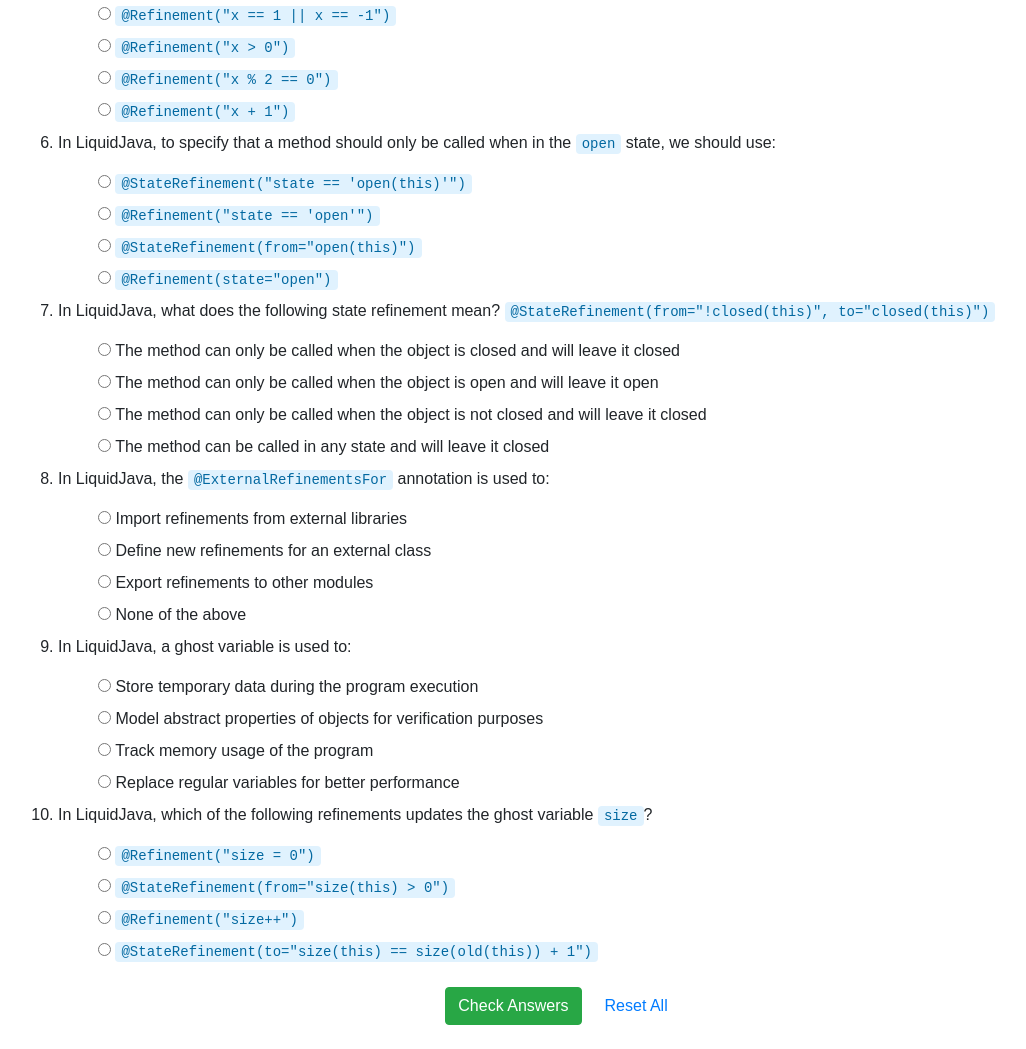
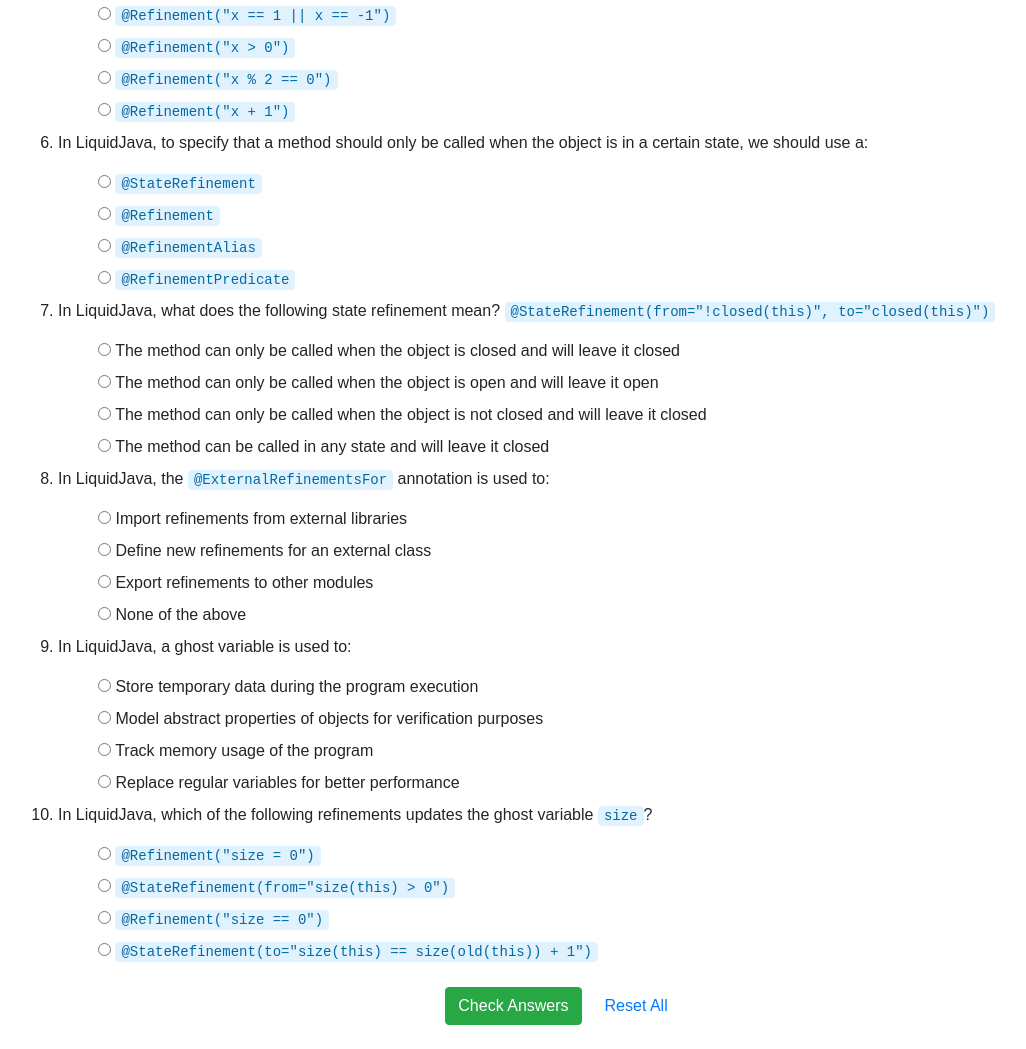
Before and after one commit to rcosta358/liquidjava-tutorial, a plain HTML site: page docs/index.html in a window 1280 px wide. Shown: the part 1077-2126 px from the top of the page, without its empty margins (77-1103 px from the left). Drawn offline with nearby package versions, Linux system fonts and the light colour scheme.

Commit message:
Update Quiz

```diff
--- a/docs/index.html
+++ b/docs/index.html
@@ -99,12 +99,12 @@
 </ul>
 </li>
 <li>
-<p>In LiquidJava, to specify that a method should only be called when in the <code>open</code> state, we should use:</p>
+<p>In LiquidJava, to specify that a method should only be called when the object is in a certain state, we should use a:</p>
 <ul class="radio-list">
-<li><label><input type="radio" data-question="1" data-content="0" /> <code>@StateRefinement("state == 'open(this)'")</code></label></li>
-<li><label><input type="radio" data-question="1" data-content="0" /> <code>@Refinement("state == 'open'")</code></label></li>
-<li><label><input type="radio" data-question="0" data-content="1" /> <code>@StateRefinement(from="open(this)")</code></label></li>
-<li><label><input type="radio" data-question="1" data-content="0" /> <code>@Refinement(state="open")</code></label></li>
+<li><label><input type="radio" data-question="0" data-content="1" /> <code>@StateRefinement</code></label></li>
+<li><label><input type="radio" data-question="1" data-content="0" /> <code>@Refinement</code></label></li>
+<li><label><input type="radio" data-question="1" data-content="0" /> <code>@RefinementAlias</code></label></li>
+<li><label><input type="radio" data-question="1" data-content="0" /> <code>@RefinementPredicate</code></label></li>
 </ul>
 </li>
 <li>
@@ -139,7 +139,7 @@
 <ul class="radio-list">
 <li><label><input type="radio" data-question="1" data-content="0" /> <code>@Refinement("size = 0")</code></label></li>
 <li><label><input type="radio" data-question="1" data-content="0" /> <code>@StateRefinement(from="size(this) > 0")</code></label></li>
-<li><label><input type="radio" data-question="1" data-content="0" /> <code>@Refinement("size++")</code></label></li>
+<li><label><input type="radio" data-question="1" data-content="0" /> <code>@Refinement("size == 0")</code></label></li>
 <li><label><input type="radio" data-question="0" data-content="1" /> <code>@StateRefinement(to="size(this) == size(old(this)) + 1")</code></label></li>
 </ul>
 </li>
```
